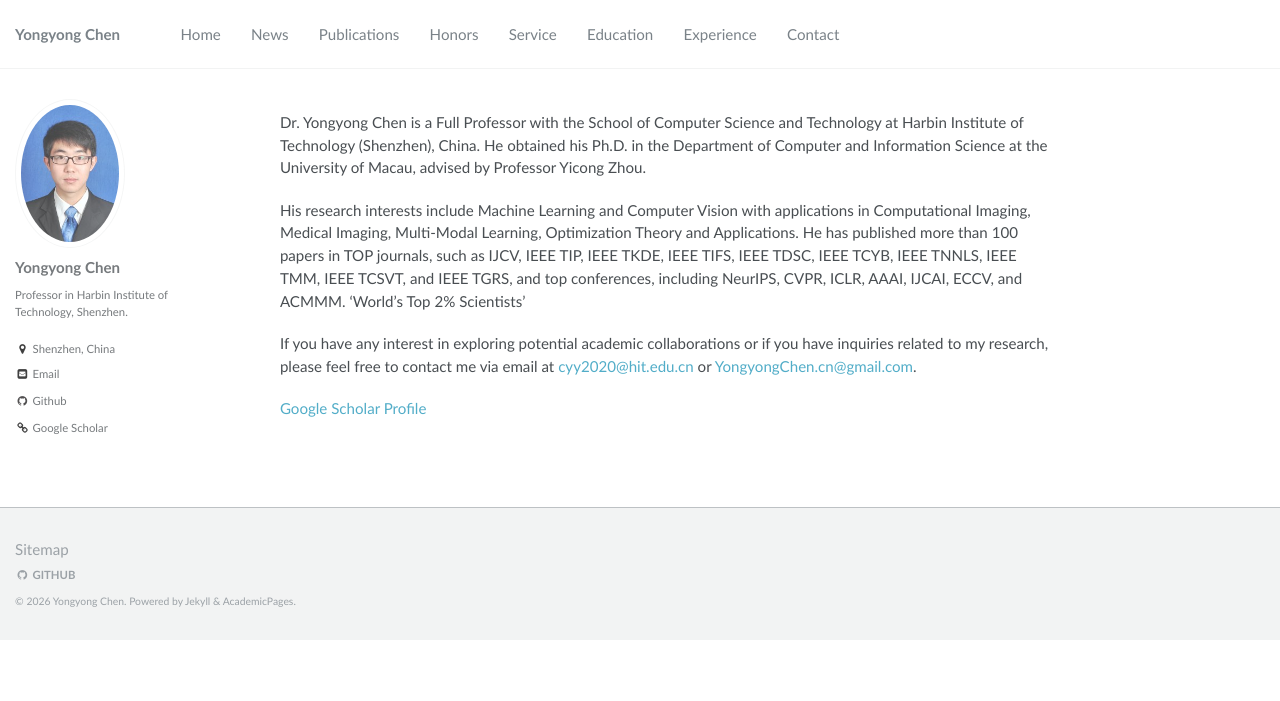
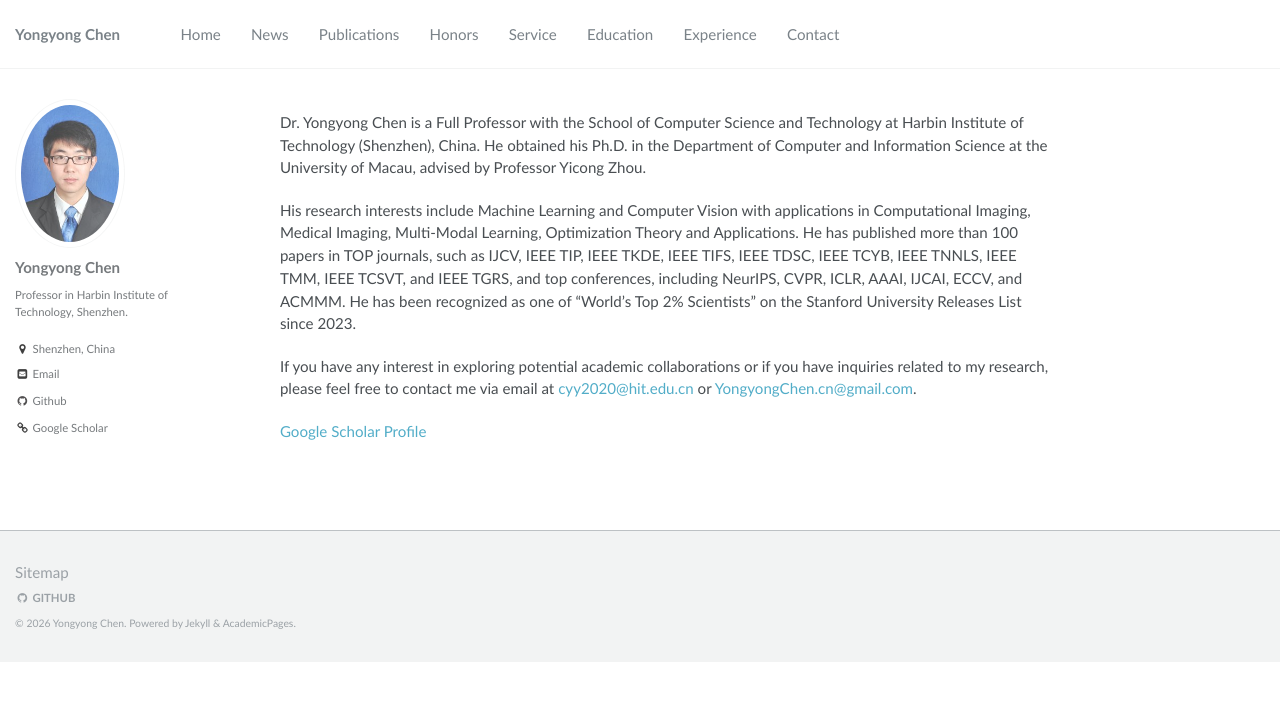
Before and after one commit to cyyhit/cyyhit.github.io, a Jekyll site: the page built from _pages/about.md, in a window 1280 px wide. Shown: the top 701 px of the page. Built offline with Jekyll 4.4.1, drawn with Linux system fonts in a browser that asks for light colours.

Commit message:
Update about.md

```diff
--- a/_pages/about.md
+++ b/_pages/about.md
@@ -9,7 +9,7 @@ author_profile: true
 
 Dr. Yongyong Chen is a Full Professor with the School of Computer Science and Technology at Harbin Institute of Technology (Shenzhen), China.  He obtained his Ph.D. in the Department of Computer and Information Science at the University of Macau, advised by Professor Yicong Zhou.
 
-His research interests include Machine Learning and Computer Vision with applications in Computational Imaging, Medical Imaging, Multi-Modal Learning, Optimization Theory and Applications. He has published more than 100 papers in TOP journals, such as IJCV, IEEE TIP, IEEE TKDE, IEEE TIFS, IEEE TDSC, IEEE TCYB, IEEE TNNLS, IEEE TMM, IEEE TCSVT, and IEEE TGRS, and top conferences, including NeurIPS, CVPR, ICLR, AAAI, IJCAI, ECCV, and ACMMM. 'World’s Top 2% Scientists'
+His research interests include Machine Learning and Computer Vision with applications in Computational Imaging, Medical Imaging, Multi-Modal Learning, Optimization Theory and Applications. He has published more than 100 papers in TOP journals, such as IJCV, IEEE TIP, IEEE TKDE, IEEE TIFS, IEEE TDSC, IEEE TCYB, IEEE TNNLS, IEEE TMM, IEEE TCSVT, and IEEE TGRS, and top conferences, including NeurIPS, CVPR, ICLR, AAAI, IJCAI, ECCV, and ACMMM. He has been recognized as one of “World’s Top 2% Scientists” on the Stanford University Releases List since 2023.
 
 If you have any interest in exploring potential academic collaborations or if you have inquiries related to my research, please feel free to contact me via email at [cyy2020@hit.edu.cn](mailto:cyy2020@hit.edu.cn) or [YongyongChen.cn@gmail.com](mailto:YongyongChen.cn@gmail.com).
 
```
